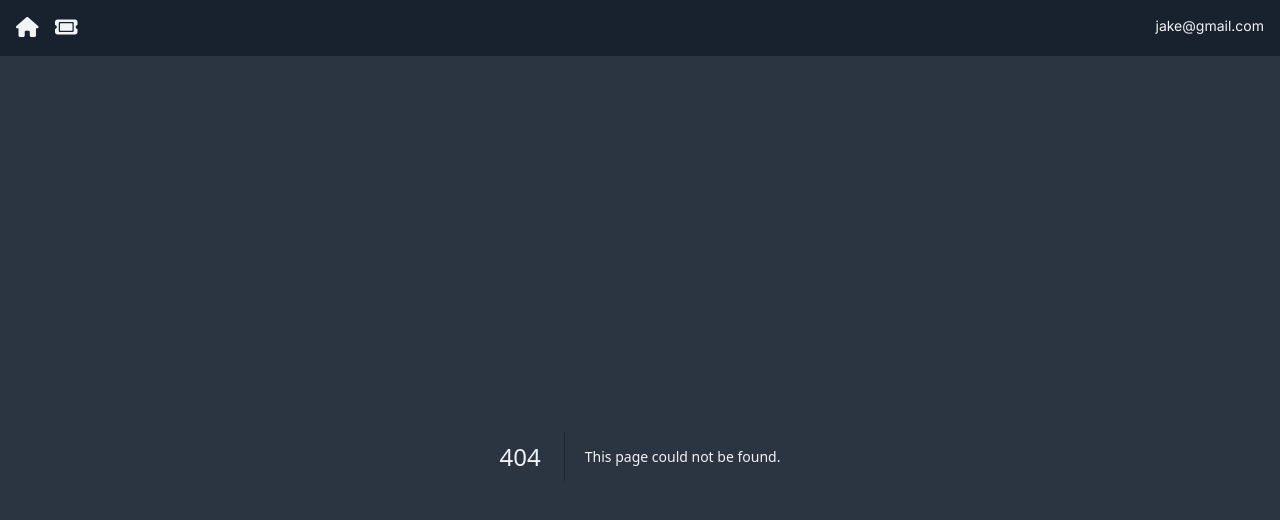
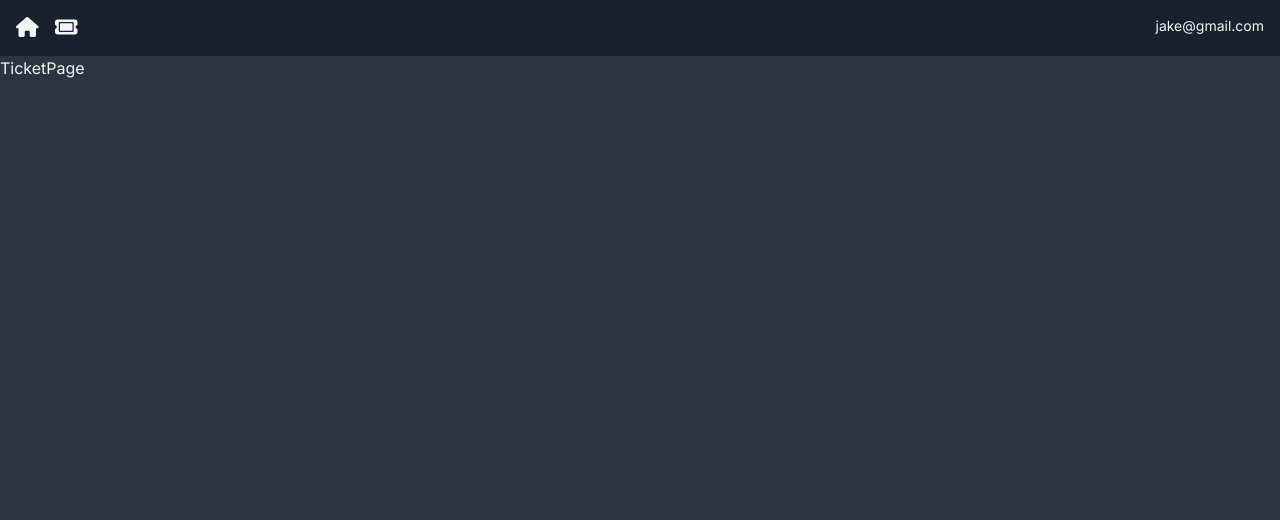
Before and after one commit to asfand687/ticketing-app, a Next.js app: page /TicketPage in a window 1280 px wide. Before the commit this address had no page. Shown: the top 520 px of the page. Built offline with nearby package versions, Linux system fonts and the light colour scheme.

Commit message:
feat: added ticket page

```diff
--- /dev/null
+++ b/app/TicketPage/page.tsx
@@ -0,0 +1,9 @@
+import React from 'react'
+
+const TicketPage = () => {
+  return (
+    <div>TicketPage</div>
+  )
+}
+
+export default TicketPage
```
